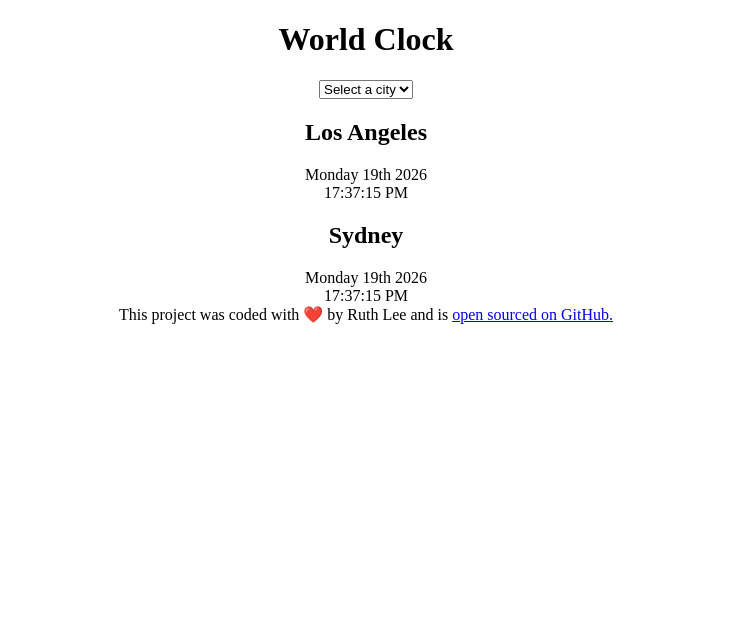
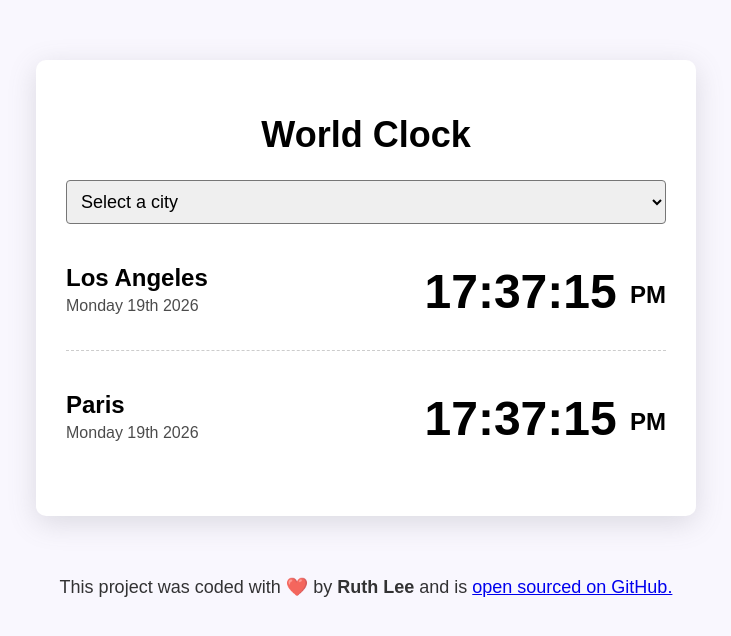
Before and after one commit to ruthlee2376-dot/world-clock, a plain HTML site: page index.html in a window 1280 px wide. Shown: the whole page, without its empty margins (274-1005 px from the left). Drawn offline with nearby package versions, Linux system fonts and the light colour scheme.

Commit message:
Styled the project with CSS

```diff
--- a/css/style.css
+++ b/css/style.css
@@ -1,7 +1,65 @@
 body {
+  background-color: #f9f7fe;
+  font-family: sans-serif;
+}
+
+h1 {
   text-align: center;
+  font-family: sans-serif;
+  font-size: 36px;
+}
+
+h2 {
+  margin: 0 0 5px;
+  line-height: 28px;
+}
+
+select {
+  display: block;
+  width: 100%;
+  font-size: 18px;
+  border-radius: 4px;
+  padding: 10px;
+}
+
+.container {
+  max-width: 600px;
+  margin: 60px auto;
+  background: white;
+  padding: 30px;
+  box-shadow: rgba(100, 100, 111, 0.2) 0px 7px 29px 0px;
+  border-radius: 10px;
+}
+
+.city {
+  display: flex;
+  margin: 10px 0;
+  justify-content: space-between;
+  padding: 30px 0;
+  border-bottom: 1px dashed rgba(0, 0, 0, 0.2);
+}
+
+.city:last-child {
+  border: none;
+}
+
+.date {
+  opacity: 0.7;
+}
+
+.time {
+  font-size: 48px;
+  font-weight: bold;
+}
+
+.time small {
+  font-size: 24px;
+  vertical-align: middle;
+  line-height: 48px;
 }
 
 footer {
   text-align: center;
+  font-size: 18px;
+  color: rgba(0, 0, 0, 0.8);
 }
--- a/index.html
+++ b/index.html
@@ -19,20 +19,23 @@
       </select>
 
       <div class="city">
-        <h2>Los Angeles</h2>
-        <div class="date">Monday 19th 2026</div>
-        <div class="time">17:37:15 PM</div>
+        <div>
+          <h2>Los Angeles</h2>
+          <div class="date">Monday 19th 2026</div>
+        </div>
+        <div class="time">17:37:15 <small>PM</small></div>
       </div>
-
       <div class="city">
-        <h2>Sydney</h2>
-        <div class="date">Monday 19th 2026</div>
-        <div class="time">17:37:15 PM</div>
+        <div>
+          <h2>Paris</h2>
+          <div class="date">Monday 19th 2026</div>
+        </div>
+        <div class="time">17:37:15 <small>PM</small></div>
       </div>
     </div>
 
     <footer>
-      This project was coded with ❤️ by Ruth Lee and is
+      This project was coded with ❤️ by <strong>Ruth Lee</strong> and is
       <a href="https://github.com/ruthlee2376-dot/world-clock" target="_blank"
         >open sourced on GitHub.</a
       >
```
